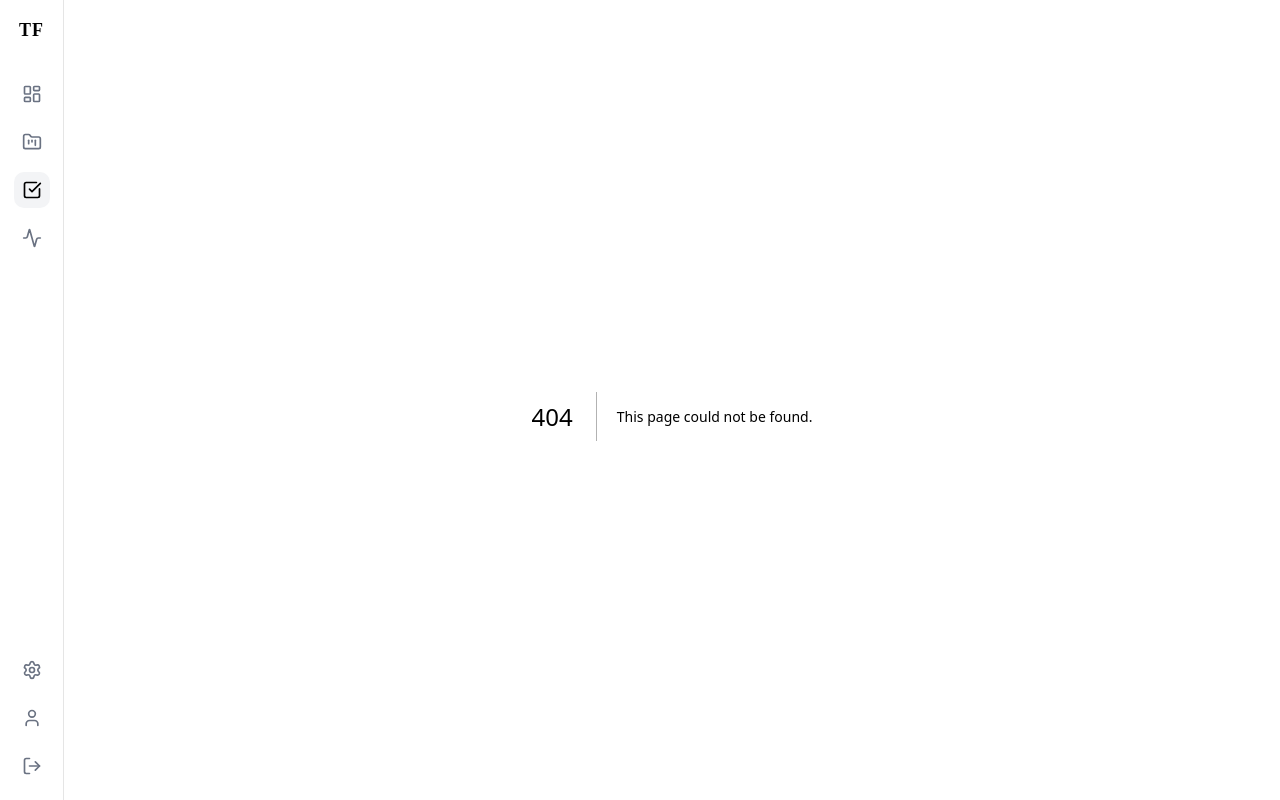
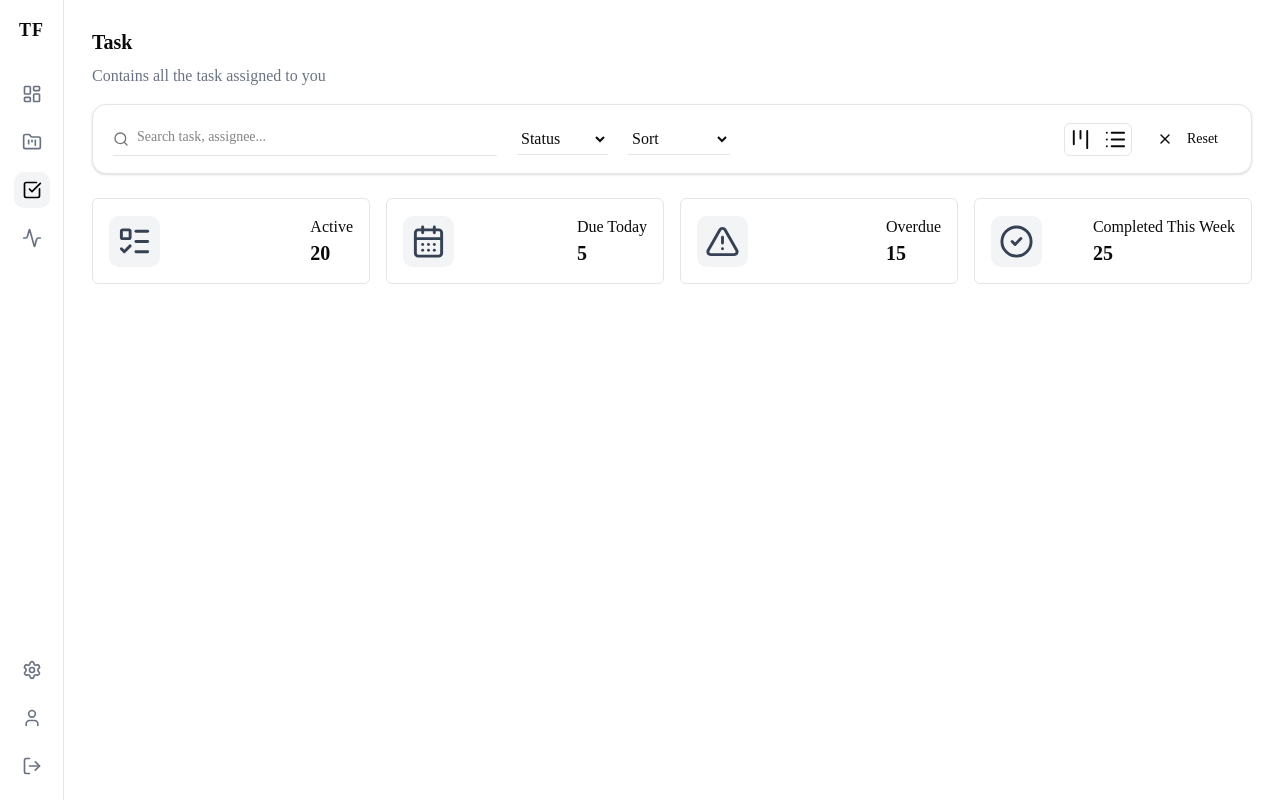
Before and after one commit to dev-px/task-flow, a Next.js app: page /tasks in a window 1280 px wide. Before the commit this address had no page. Built offline with nearby package versions, Linux system fonts and the light colour scheme.

Commit message:
Created Header, Filter and stats in Mytask Page

```diff
--- a/package.json
+++ b/package.json
@@ -9,6 +9,7 @@
     "lint": "eslint"
   },
   "dependencies": {
+    "@base-ui/react": "^1.4.0",
     "@dnd-kit/core": "^6.3.1",
     "@dnd-kit/sortable": "^10.0.0",
     "@dnd-kit/utilities": "^3.2.2",
@@ -16,6 +17,7 @@
     "@tanstack/react-query": "^5.94.5",
     "class-variance-authority": "^0.7.1",
     "clsx": "^2.1.1",
+    "cmdk": "^1.1.1",
     "date-fns": "^4.1.0",
     "lucide-react": "^0.577.0",
     "next": "^16.2.1",
--- a/src/app/dashboard/page.js
+++ b/src/app/dashboard/page.js
@@ -98,8 +98,11 @@ export default function DashboardPage() {
   ];
   return (
     <div className="p-4">
-      <h1 className="font-bold text-xl">Good Morning, Dev</h1>
-      <div className="grid lg:grid-cols-4 gap-6 mt-8 md:grid-cols-2 grid-cols-1">
+      <h1 className="font-bold text-2xl">Good Morning, Dev</h1>
+
+      {/* Dashboard stats */}
+      <section className="my-6">
+        <div className="grid lg:grid-cols-4 gap-6 md:grid-cols-2 grid-cols-1">
           {status.map((stat) => (
             <StatusCards
               key={stat.title}
@@ -109,6 +112,7 @@ export default function DashboardPage() {
             />
           ))}
         </div>
+      </section>
 
       {/* Projects, Task and Activity */}
       {sections.map((sec) => (
--- a/src/app/projects/page.js
+++ b/src/app/projects/page.js
@@ -58,7 +58,7 @@ export default function ProjectPage() {
       />
 
       {/* Quick stats of projects */}
-      <section className="my-8 ">
+      <section className="my-6">
         <div className="grid grid-cols-1 md:grid-cols-2 lg:grid-cols-4 gap-4">
           {projectNumber.map((project) => (
             <StatusCards
--- /dev/null
+++ b/src/app/tasks/page.jsx
@@ -0,0 +1,63 @@
+"use client";
+
+import ProjectFilters from "@/components/project/ProjectFilters";
+import ProjectHeader from "@/components/project/ProjectHeader";
+import { useSelector } from "react-redux";
+import { initialMyTasksFilter } from "@/utils/constant";
+import {
+  AlertTriangle,
+  CalendarDays,
+  CheckCircle2,
+  ListTodo,
+} from "lucide-react";
+import { useState } from "react";
+import StatusCards from "@/components/project/StatusCards";
+
+export default function myTask() {
+  const { tasks } = useSelector((state) => state.board);
+  const [filters, setFilters] = useState(initialMyTasksFilter);
+
+  const taskStats = [
+    { id: "active", title: "Active", icon: ListTodo, value: 20 },
+    { id: "dueToday", title: "Due Today", icon: CalendarDays, value: 5 },
+    { id: "overDue", title: "Overdue", icon: AlertTriangle, value: 15 },
+    {
+      id: "compThisWeek",
+      title: "Completed This Week",
+      icon: CheckCircle2,
+      value: 25,
+    },
+  ];
+
+  return (
+    <div className="p-3">
+      {/* My Task Header */}
+      <ProjectHeader
+        pTitle="Task"
+        pDescription="Contains all the task assigned to you"
+      />
+
+      {/* myTaskFIlter */}
+      <ProjectFilters
+        page="myTasks"
+        filters={filters}
+        setFilters={setFilters}
+        onClearFilter={() => setFilters(initialMyTasksFilter)}
+      />
+
+      {/* tasks Stats */}
+      <section className="my-6">
+        <div className="grid grid-cols-1 md:grid-cols-2 lg:grid-cols-4 gap-4">
+          {taskStats.map((task) => (
+            <StatusCards
+              key={task.id}
+              Icon={task.icon}
+              title={task.title}
+              value={task.value}
+            />
+          ))}
+        </div>
+      </section>
+    </div>
+  );
+}
--- a/src/components/project/ProjectFilters.jsx
+++ b/src/components/project/ProjectFilters.jsx
@@ -1,15 +1,15 @@
 "use client";
 
-import { List, Grid3x3, Kanban } from "lucide-react";
+import { List, Grid3x3, Kanban, Search, X } from "lucide-react";
+import { Button } from "@/components/ui/button";
 import DropDown from "./../ui/Dropdown";
 import LayoutSetting from "../ui/LayoutSetting";
-import { Button } from '@/components/ui/button';
 
 export default function ProjectFilters({
   page,
   filters,
   setFilters,
-  onClearFilter
+  onClearFilter,
 }) {
   const statusOptions = [
     { value: "", label: "Status" },
@@ -26,19 +26,6 @@ export default function ProjectFilters({
     { value: "name-desc", label: "Name (Z-A)" },
   ];
 
-  // view option - list or grid
-  const viewOptions = [
-    { value: "Grid", icon: Grid3x3 },
-    { value: "List", icon: List },
-  ];
-
-  // view option --> for filter
-  const filterViewOption = [
-    { value: "Kanban", icon: Kanban },
-    { value: "List", icon: List },
-  ];
-
-  // priority for project detail
   const priorityOptions = [
     { value: "", label: "Priority" },
     { value: "low", label: "Low" },
@@ -47,12 +34,6 @@ export default function ProjectFilters({
     { value: "critical", label: "Critical" },
   ];
 
-  const updateFilters = (key, value) => {
-    setFilters((prev) => {
-      return { ...prev, [key]: value };
-    });
-  };
-
   const assigneeOption = [
     { id: 0, value: "", label: "Assignee" },
     { id: 1, value: "john", label: "John Doe" },
@@ -60,9 +41,31 @@ export default function ProjectFilters({
     { id: 3, value: "bob", label: "Bob Johnson" },
   ];
 
+  const viewOptions = [
+    { value: "Grid", icon: Grid3x3 },
+    { value: "List", icon: List },
+  ];
+
+  const filterViewOption = [
+    { value: "Kanban", icon: Kanban },
+    { value: "List", icon: List },
+  ];
+
+  const updateFilters = (key, value) => {
+    setFilters((prev) => ({
+      ...prev,
+      [key]: value,
+    }));
+  };
+
   return (
-    <div className="my-8 flex flex-wrap gap-8 items-center">
-      {/* input */}
+    <div className="w-full rounded-xl border bg-background px-4 py-4 md:px-5 shadow-sm my-4">
+      <div className="flex flex-col gap-4 lg:flex-row lg:items-center lg:justify-between">
+        {/* Left Side Filters */}
+        <div className="flex flex-1 flex-wrap items-center gap-4 md:gap-5">
+          {/* Search */}
+          <div className="relative min-w-[220px] flex-1 md:max-w-sm">
+            <Search className="absolute left-0 top-1/2 -translate-y-1/2 h-4 w-4 text-muted-foreground" />
             <input
               type="text"
               placeholder={
@@ -70,12 +73,13 @@ export default function ProjectFilters({
                   ? "Search project, description..."
                   : "Search task, assignee..."
               }
-        className="border-b py-1 outline-0 focus:outline-none transition w-full md:w-auto"
               value={filters.search}
               onChange={(e) => updateFilters("search", e.target.value)}
+              className="w-full border-0 border-b bg-transparent pl-6 pr-2 pb-2 pt-1 text-sm outline-none focus:border-primary"
             />
+          </div>
 
-      {/* status - dropdown */}
+          {/* Status */}
           <DropDown
             options={statusOptions}
             type="status"
@@ -83,7 +87,7 @@ export default function ProjectFilters({
             value={filters.status}
           />
 
-      {/* priority - dropdown */}
+          {/* Priority */}
           {page === "projectDetails" && (
             <DropDown
               options={priorityOptions}
@@ -93,7 +97,7 @@ export default function ProjectFilters({
             />
           )}
 
-      {/* sort - dropdown */}
+          {/* Sort */}
           <DropDown
             options={sortOptions}
             type="sort"
@@ -101,7 +105,7 @@ export default function ProjectFilters({
             value={filters.sort}
           />
 
-      {/* assignee - dropdown */}
+          {/* Assignee */}
           {page === "projectDetails" && (
             <DropDown
               options={assigneeOption}
@@ -110,23 +114,49 @@ export default function ProjectFilters({
               value={filters.assignee}
             />
           )}
+        </div>
 
-      {/* list/grid view */}
+        {/* Right Side Actions */}
+        <div className="flex flex-wrap items-center gap-3">
           <LayoutSetting
             viewOptions={page === "projects" ? viewOptions : filterViewOption}
             updateFilters={updateFilters}
             filters={filters}
           />
 
-      {/* reset button */}
           <Button
-        type="reset"
-        size="lg"
-        variant="outline"
-        onClick={() => onClearFilter()}
+            type="button"
+            variant="ghost"
+            onClick={onClearFilter}
+            className="h-9 px-3 text-sm"
           >
+            <X className="mr-2 h-4 w-4" />
             Reset
           </Button>
         </div>
+      </div>
+    </div>
   );
 }
+
+/* ---------------- DROPDOWN UI ---------------- */
+
+export function StyledDropDown({ options, type, change, value }) {
+  return (
+    <select
+      value={value}
+      onChange={(e) => change(type, e.target.value)}
+      className="min-w-[130px] border-0 border-b bg-transparent pb-2 pt-1 text-sm outline-none focus:border-primary w-full md:w-auto"
+    >
+      {options.map((option) => (
+        <option
+          key={option.value}
+          value={option.value}
+          className="bg-background"
+        >
+          {option.label}
+        </option>
+      ))}
+    </select>
+  );
+}
--- a/src/components/project/ProjectHeader.jsx
+++ b/src/components/project/ProjectHeader.jsx
@@ -17,7 +17,7 @@ export default function ProjectHeader({
   projectId,
   handleProjectManipulation,
   setOpenNewBacklogTask,
-  setOpenSprintDialog
+  setOpenSprintDialog,
 }) {
   const Icon = type === "create" ? Plus : Pencil;
   const router = useRouter();
--- a/src/utils/constant.js
+++ b/src/utils/constant.js
@@ -43,7 +43,7 @@ export const initialSprint = {
   epicId: "",
 };
 
-export const initialTaskDeatilsForm ={
+export const initialTaskDeatilsForm = {
   title: "",
   description: "",
   type: "task",
@@ -64,4 +64,17 @@ export const initialTaskDeatilsForm ={
   activity: [],
   createdAt: "",
   updatedAt: "",
+};
+
+export const initialMyTasksFilter = {
+  search:"",
+  projectId:"",
+  projectName:"",
+  taskStatus:"",
+  taskPriority:"",
+  view:"",
+  sprint:"",
+  taskDueDate:"",
+  sort:"",
+
 }
```
Also changed, not shown: 2 other files (tests, documents, lock files or other folders). Lines whose indentation alone changed are shown as unchanged.
